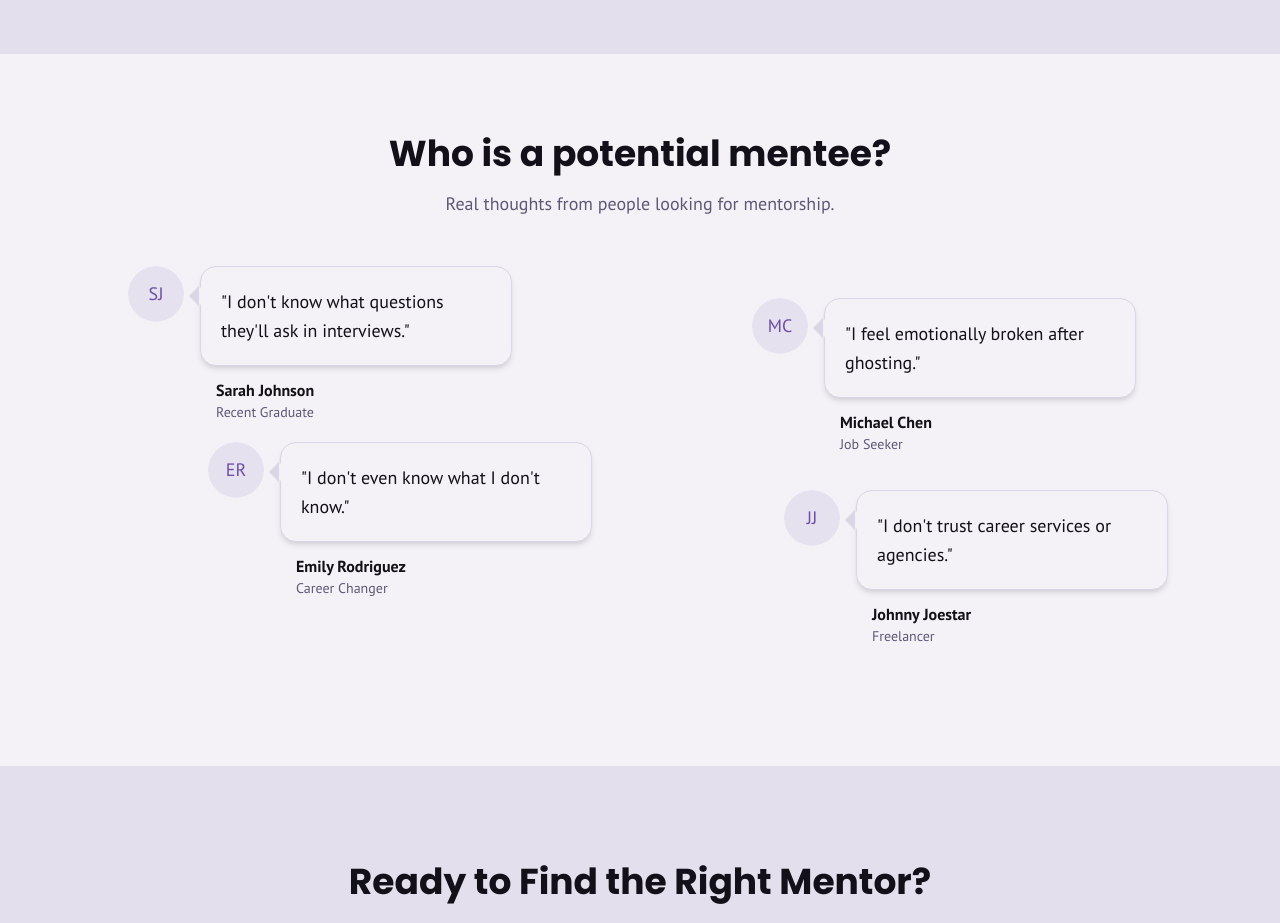
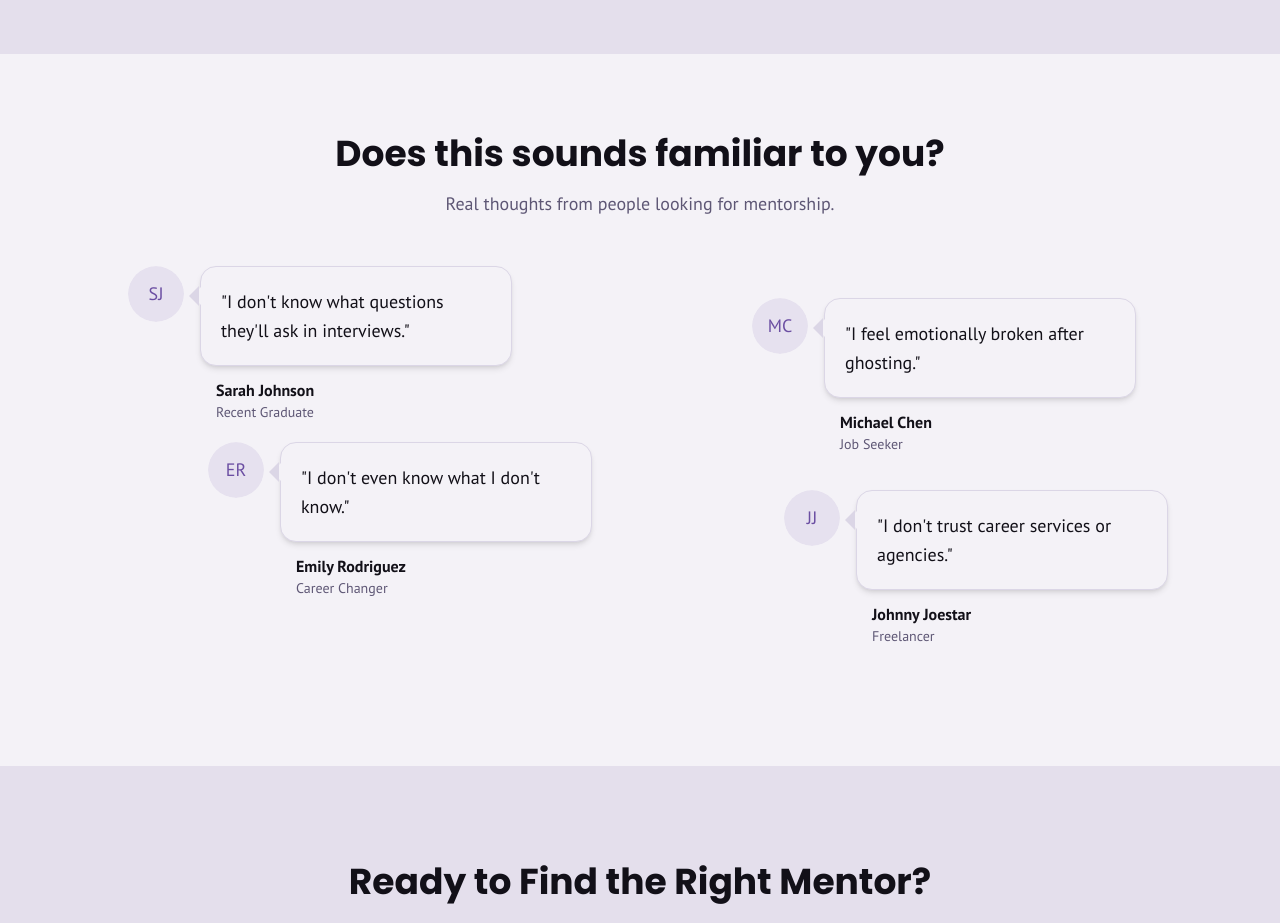
Before and after one commit to starbucker0/HelloMentorLanding, a Next.js app: page / in a window 1280 px wide. Shown: the part 1740-2663 px from the top of the page. Built offline with nearby package versions, Linux system fonts and the light colour scheme.

Commit message:
changing title for testomonial

```diff
--- a/src/components/landing/testimonials.tsx
+++ b/src/components/landing/testimonials.tsx
@@ -32,7 +32,7 @@ export function Testimonials() {
     <section id="testimonials" className="py-16 md:py-20">
       <div className="container">
         <div className="text-center max-w-2xl mx-auto mb-12">
-          <h2 className="text-3xl md:text-4xl font-bold font-headline">Who is a potential mentee?</h2>
+          <h2 className="text-3xl md:text-4xl font-bold font-headline">Does this sounds familiar to you?</h2>
           <p className="mt-4 text-lg text-muted-foreground">
             Real thoughts from people looking for mentorship.
           </p>
```
